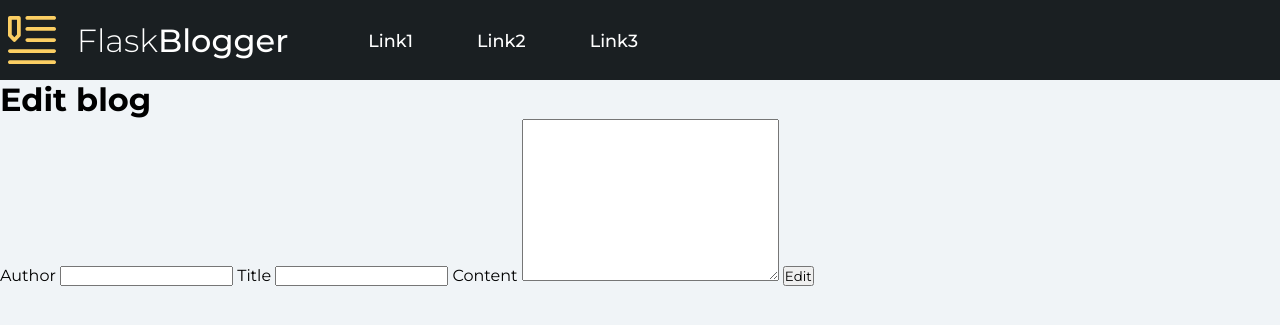
After one commit to lamrouahmed/Flask, a Flask app: template templates/edit.html in a window 1280 px wide. The commit adds this page. Shown: the top 325 px of the page. Run offline with Flask 2, Linux system fonts and the light colour scheme; the template is opened without the code that fills it, so the values that code supplies are empty.

Commit message:
Created Edit functionnality

```diff
--- a/app.py
+++ b/app.py
@@ -7,6 +7,7 @@ app.config['SQLALCHEMY_DATABASE_URI'] = 'mysql://root:''@localhost/blog'
 app.config['SQLALCHEMY_TRACK_MODIFICATIONS'] = False
 db = SQLAlchemy(app)
 
+# TODO: Create Error Page
 
 class Blog(db.Model):
     id = db.Column(db.Integer, primary_key=True)
@@ -27,9 +28,6 @@ def index():
     blogs = Blog.query.order_by(Blog.created_at).all()
     return render_template('index.html', blogs =  blogs)
 
-
-
-
 @app.route('/delete/<int:id>')
 def delete(id):
     blogToDel = Blog.query.get_or_404(id)
@@ -38,18 +36,13 @@ def delete(id):
         db.session.commit()
         return redirect('/')
     except:
-        # TODO: Create Error Page
         return 'error occured'
-
-
-
 
 @app.route('/blog/<int:id>')
 def blog(id):
     # blog = Blog.query.one()
     blog = Blog.query.get(id)
     return render_template('blog.html', blog = blog)
-
 
 @app.route('/add', methods = ['GET', 'POST'])
 def add():
@@ -67,3 +60,22 @@ def add():
         db.session.commit()
 
         return redirect('/')
+
+@app.route('/edit/<int:id>', methods = ['GET', 'POST'])
+def edit(id):
+
+    blogToEdit = Blog.query.get_or_404(id)
+
+    if request.method == 'GET':
+        return render_template('edit.html', blog = blogToEdit)
+    else:
+        blogToEdit.title = request.form.get('title')
+        blogToEdit.author = request.form.get('author')
+        blogToEdit.content = request.form.get('content')
+        blogToEdit.updated_at = datetime.utcnow
+
+        try:
+            db.session.commit()
+            return redirect('/')
+        except:
+            return 'error occured'
--- a/templates/add.html
+++ b/templates/add.html
@@ -6,9 +6,6 @@
 {% block body %}
   <h1>Add blog</h1>
   <form method="POST" action="{{ url_for('add') }}">
-
-    <label for="id">ID</label>
-    <input type="number" name="id" id="id">
 
     <label for="author">Author</label>
     <input type="text" name="author" id="author">
--- /dev/null
+++ b/templates/edit.html
@@ -0,0 +1,18 @@
+{% extends 'layout.html' %}
+{% block title %}
+  <title>Edit Blog</title>
+{% endblock title %}
+{% block body %}
+  <h1>Edit blog</h1>
+  <form method="POST" action="{{ url_for('edit', id = blog.id) }}">
+    <label for="author">Author</label>
+    <input type="text" name="author" id="author" value="{{ blog.author }}">
+
+    <label for="title">Title</label>
+    <input type="text" name="title" id="title" required  value="{{ blog.title }}">
+    <label for="content">Content</label>
+    <textarea name="content" id="content" cols="30" rows="10">{{ blog.content }}</textarea>
+
+    <input type="submit" value="Edit">
+  </form>
+{% endblock body %}
--- a/templates/index.html
+++ b/templates/index.html
@@ -55,7 +55,7 @@
 
 
                         <div class="btns">
-                            <a class="modify" data-action="modify" data-id="">
+                            <a href="/edit/{{blog.id}}" class="modify" data-action="modify" data-id="">
                                 <svg version="1.1" id="Capa_1" xmlns="http://www.w3.org/2000/svg"
                                     xmlns:xlink="http://www.w3.org/1999/xlink" x="0px" y="0px" viewBox="0 0 383.947 383.947"
                                     style="enable-background:new 0 0 383.947 383.947;" xml:space="preserve">
```
